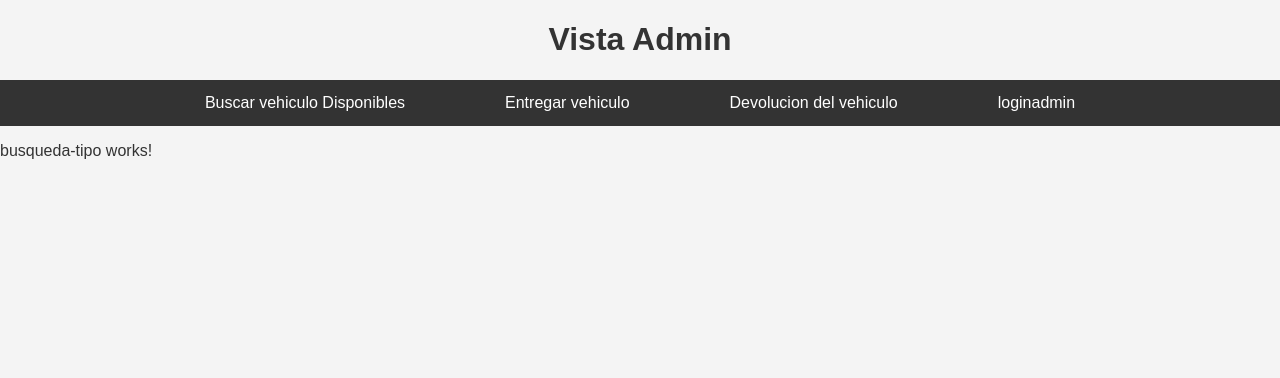
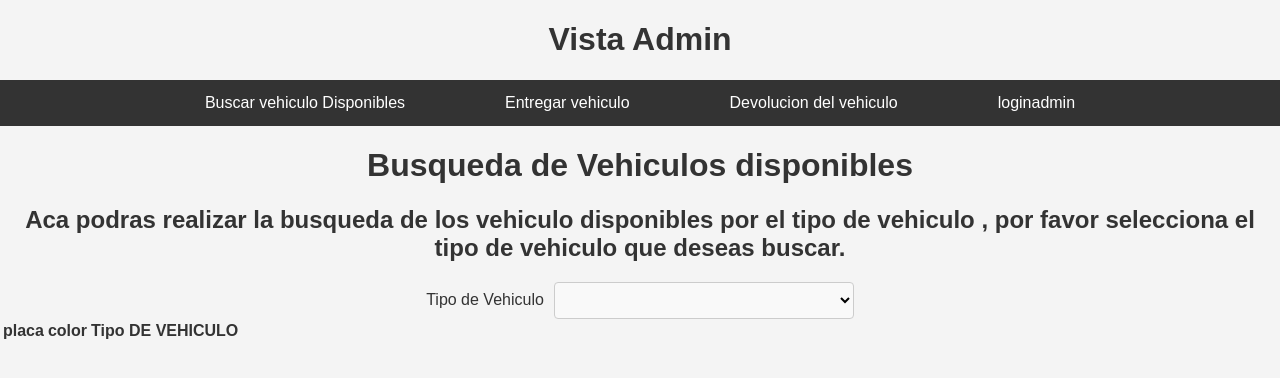
Before and after one commit to alexisunu/proyectoweb, an Angular app in the folder Frontend-proyecto/: page /vehiculosAdmin in a window 1280 px wide. Shown: the top 378 px of the page. Built offline with nearby package versions, Linux system fonts and the light colour scheme.

Commit message:
realizado el seleccion tipo de vehiculo en el admin y una vista de admin y el registro usuario

```diff
--- a/Frontend-proyecto/src/app/componentes/vehiculo/busqueda-tipo/busqueda-tipo.component.css
+++ b/Frontend-proyecto/src/app/componentes/vehiculo/busqueda-tipo/busqueda-tipo.component.css
@@ -0,0 +1,21 @@
+.container {
+    display: flex; /* Esto es opcional, ajusta según tus necesidades */
+    justify-content: center; /* Centra horizontalmente el contenido */
+  }
+
+  /* Estilo para el select */
+select {
+    width: 300px; /* Ajusta el ancho según tus necesidades */
+    padding: 8px;
+    font-size: 16px;
+    border: 1px solid #ccc;
+    border-radius: 4px;
+    background-color: #f9f9f9;
+}
+
+label {
+    display: flex;
+    justify-content: center;
+    align-items: center;
+    padding-right: 10px;
+}
--- a/Frontend-proyecto/src/app/componentes/vehiculo/busqueda-tipo/busqueda-tipo.component.html
+++ b/Frontend-proyecto/src/app/componentes/vehiculo/busqueda-tipo/busqueda-tipo.component.html
@@ -1 +1,35 @@
-<p>busqueda-tipo works!</p>
+<h1>Busqueda de Vehiculos disponibles</h1>
+
+<h2>Aca podras realizar la busqueda de los vehiculo disponibles por el tipo de vehiculo , por favor selecciona el tipo de vehiculo
+    que deseas buscar.
+</h2>
+
+<div class="container">
+    <label for="tipo">Tipo de Vehiculo</label>
+    <select [(ngModel)]="tipoVehiculo" (change)="buscarVehiculosDisponibles()">
+        <option value="automovil">Automovil</option>
+        <option value="camioneta">Camioneta</option>
+        <option value="campero">Campero</option>
+        <option value="microbus">Microbus</option>
+        <option value="motocicleta">Motocicleta</option>
+    </select>
+</div>
+
+<div>
+    <table>
+        <thead>
+            <tr>
+                <th>placa</th>
+                <th>color</th>
+                <th>Tipo DE VEHICULO</th>
+            </tr>
+        </thead>
+        <tbody>
+            <tr *ngFor="let vehiculo of vehiculosDiponibles" >
+                <td>{{vehiculo.placa}}</td>
+                <td>{{vehiculo.color}}</td>
+                <td>{{vehiculo.tipoVehiculo}}</td>
+            </tr>
+        </tbody>
+    </table>
+</div>
--- a/Frontend-proyecto/src/app/componentes/vehiculo/busqueda-tipo/busqueda-tipo.component.ts
+++ b/Frontend-proyecto/src/app/componentes/vehiculo/busqueda-tipo/busqueda-tipo.component.ts
@@ -1,12 +1,31 @@
-import { Component } from '@angular/core';
+import { Component, OnInit } from '@angular/core';
+import { VehiculoService } from '../../../servicios/vehiculo/vehiculo.service';
+import { Vehiculo } from '../../../entidades/vehiculo/vehiculo';
+import { CommonModule } from '@angular/common';
+import { FormsModule } from '@angular/forms';
 
 @Component({
   selector: 'app-busqueda-tipo',
   standalone: true,
-  imports: [],
+  imports: [CommonModule,FormsModule],
   templateUrl: './busqueda-tipo.component.html',
   styleUrl: './busqueda-tipo.component.css'
 })
-export class BusquedaTipoComponent {
+export class BusquedaTipoComponent implements OnInit {
+  tipoVehiculo: string;
+  vehiculosDiponibles: Vehiculo [];
+  constructor(private vehiculiServicio:VehiculoService) { }
+
+  ngOnInit(): void {
+
+  }
+
+  public buscarVehiculosDisponibles(){
+    this.vehiculiServicio.getVehiculosDisponibles(this.tipoVehiculo).subscribe(
+      (vehiculos) => {
+        this.vehiculosDiponibles = vehiculos;
+      }
+    );
+  }
 
 }
--- /dev/null
+++ b/Frontend-proyecto/src/app/entidades/vehiculo/vehiculo.ts
@@ -0,0 +1,7 @@
+export class Vehiculo {
+
+    idVehiculo:number;
+    tipoVehiculo:string;
+    color:string;
+    placa:string;
+}
--- a/Frontend-proyecto/src/app/servicios/vehiculo/vehiculo.service.ts
+++ b/Frontend-proyecto/src/app/servicios/vehiculo/vehiculo.service.ts
@@ -1,9 +1,18 @@
+import { HttpClient } from '@angular/common/http';
 import { Injectable } from '@angular/core';
+import { Observable } from 'rxjs';
+import { Vehiculo } from '../../entidades/vehiculo/vehiculo';
 
 @Injectable({
   providedIn: 'root'
 })
 export class VehiculoService {
 
-  constructor() { }
+  private url = 'http://localhost:8080/vehiculos';
+
+  constructor(private httpClient:HttpClient) { }
+
+  getVehiculosDisponibles(tipo:String): Observable<Vehiculo[]>{
+    return this.httpClient.post<Vehiculo[]>(`${this.url}/listaDisponibles`, { tipo });
+  }
 }
--- a/Frontend-proyecto/src/styles.css
+++ b/Frontend-proyecto/src/styles.css
@@ -13,7 +13,7 @@ header {
     padding: 1rem;
     text-align: center;
 }
-h1 {
+h1, h2 {
     text-align: center;
 }
 
```
Also changed, not shown: 2 other files (tests, documents, lock files or other folders).
